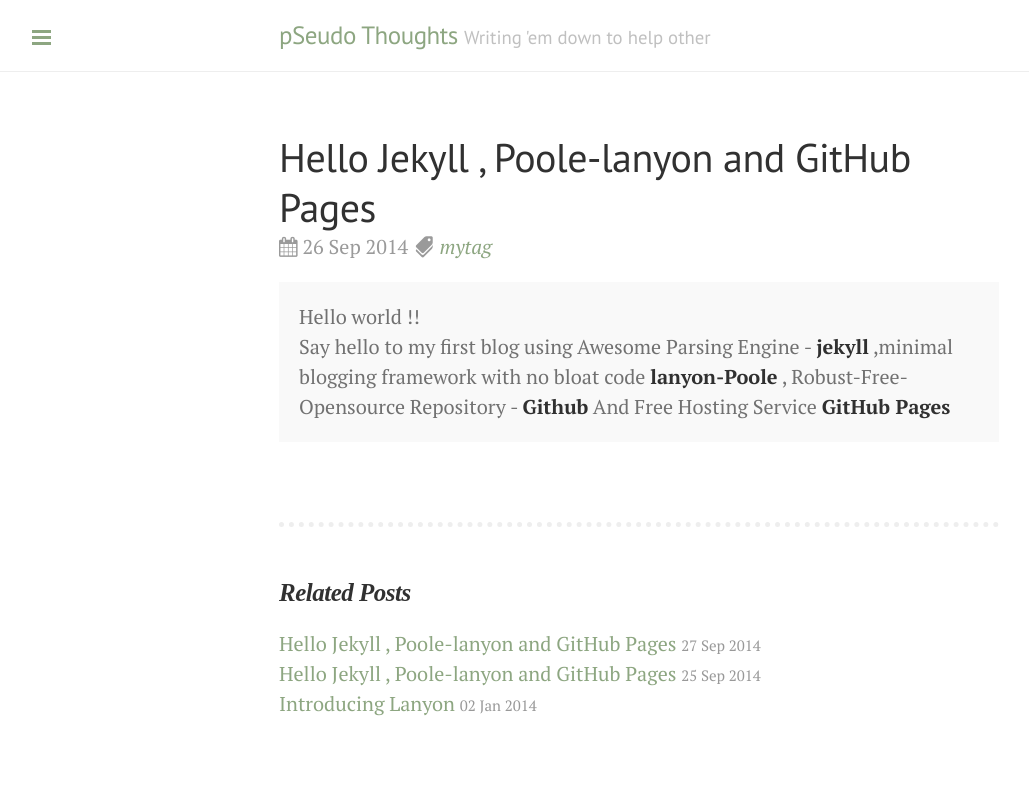
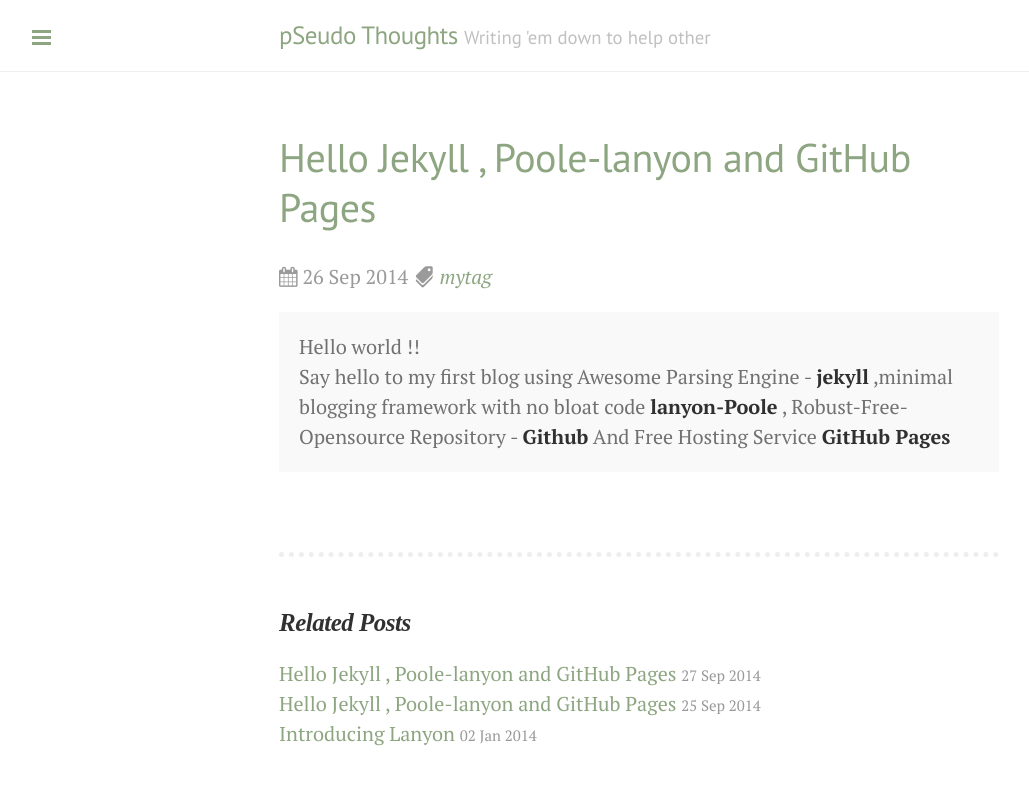
Before and after one commit to DharmeshPandav/dharmeshpandav.github.io, a Jekyll site: the page built from _posts/2014-09-26-Hello jekyll.md, in a window 1280 px wide. Shown: the top 785 px of the page, without its empty margins (1-1030 px from the left). Built offline with Jekyll 4.4.1, drawn with Linux system fonts in a browser that asks for light colours; nearby versions of some CDN libraries; Markdown is read by kramdown in place of the engine named in the settings.

Commit message:
changed config

```diff
--- a/_layouts/post.html
+++ b/_layouts/post.html
@@ -2,23 +2,9 @@
 layout: default
 comments:   true
 ---
-{% comment %}
-<div class="post">
-    <h1 class="post-title">{{ page.title }}</h1>
-    <span class="post-date">
-        <span>
-            <i class="fa fa-calendar"></i>
-            {{ page.date | date_to_string }}
-            <strong>Tagged</strong>
-             <em> {{ page.tags | join: ", "}}</em>
-        </span>
-    </span>
-    {{ content }}
-</div>
-{% endcomment %}
 
 <div class="post">
-    <h1 >{{ page.title }}</h1>
+    <h1 class="post-title"><a href="{{ page.url }}">{{ page.title }}</a></h1>
     <span class="post-date">
         <span>
             <i class="fa fa-calendar"></i>
```
